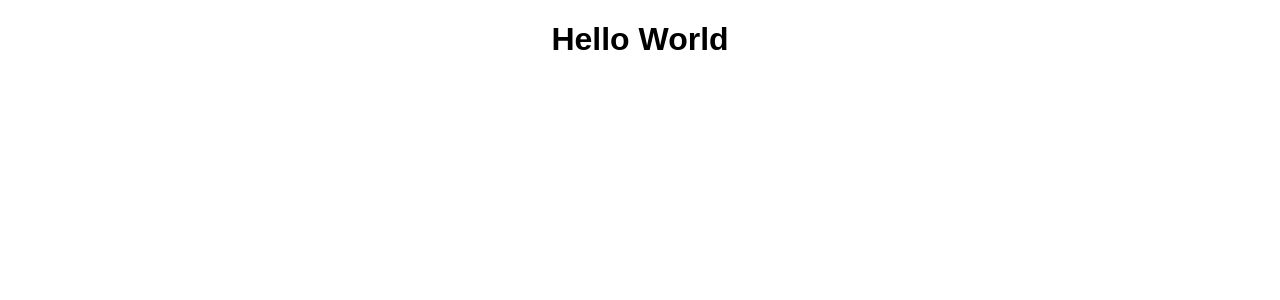
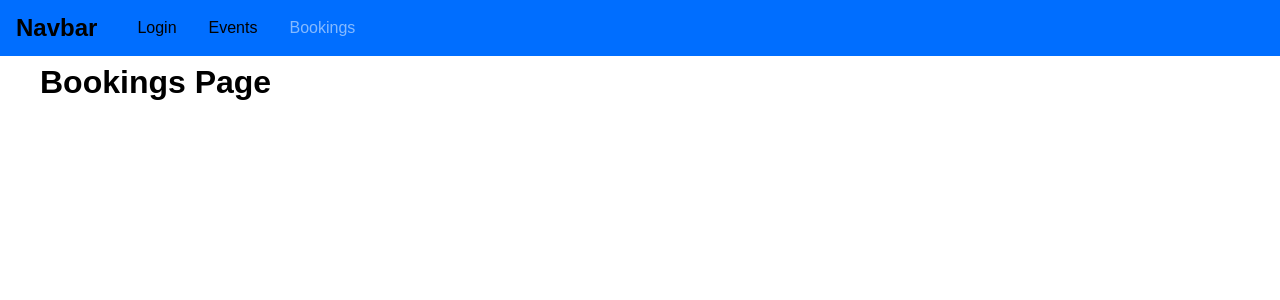
Before and after one commit to oscar-irribarra/graphql-node-react, a React (Create React App) app in the folder frontend/: page /bookings in a window 1280 px wide. Shown: the top 300 px of the page. Built offline with nearby package versions, Linux system fonts and the light colour scheme.

Commit message:
se agrega navegacion y componente navbar

```diff
--- a/frontend/package.json
+++ b/frontend/package.json
@@ -8,6 +8,7 @@
     "@testing-library/user-event": "^12.1.10",
     "react": "^17.0.2",
     "react-dom": "^17.0.2",
+    "react-router-dom": "^5.3.0",
     "react-scripts": "4.0.3",
     "web-vitals": "^1.0.1"
   },
--- a/frontend/src/App.css
+++ b/frontend/src/App.css
@@ -1,38 +1,3 @@
-.App {
-  text-align: center;
+.main-content {
+    margin: 4rem 2.5rem;
 }
-
-.App-logo {
-  height: 40vmin;
-  pointer-events: none;
-}
-
-@media (prefers-reduced-motion: no-preference) {
-  .App-logo {
-    animation: App-logo-spin infinite 20s linear;
-  }
-}
-
-.App-header {
-  background-color: #282c34;
-  min-height: 100vh;
-  display: flex;
-  flex-direction: column;
-  align-items: center;
-  justify-content: center;
-  font-size: calc(10px + 2vmin);
-  color: white;
-}
-
-.App-link {
-  color: #61dafb;
-}
-
-@keyframes App-logo-spin {
-  from {
-    transform: rotate(0deg);
-  }
-  to {
-    transform: rotate(360deg);
-  }
-}
--- a/frontend/src/App.js
+++ b/frontend/src/App.js
@@ -1,10 +1,24 @@
 import './App.css';
+
+import { BrowserRouter, Route, Redirect, Switch } from 'react-router-dom';
+import { Auth } from './pages/Auth';
+import { Events } from './pages/Events';
+import { Booking } from './pages/Booking';
+import { MainNavigation } from './components/navigation/MainNavigation';
 
 function App() {
     return (
-        <div className="App">
-            <h1>Hello World</h1>
-        </div>
+        <BrowserRouter>
+            <MainNavigation />
+            <main className="main-content">
+                <Switch>
+                    <Redirect from="/" to="/auth" exact />
+                    <Route path="/auth" component={Auth} />
+                    <Route path="/events" component={Events} />
+                    <Route path="/bookings" component={Booking} />
+                </Switch>
+            </main>
+        </BrowserRouter>
     );
 }
 
--- /dev/null
+++ b/frontend/src/components/navigation/MainNavigation.css
@@ -0,0 +1,42 @@
+.main-navigation {
+    position: fixed;
+    left: 0;
+    top: 0;
+    width: 100%;
+    height: 3.5rem;
+    background-color: rgb(0, 110, 255);
+    padding: 0 1rem;
+    display: flex;
+    align-items: center;
+}
+
+.main-navigation__logo h1 {
+    margin: 0;
+    font-size: 1.5rem;
+}
+
+.main-navigation__items {
+    margin-left: 1.5rem;
+}
+
+.main-navigation__items ul {
+    display: flex;
+    margin: 0;
+    padding: 0;
+    list-style: none;
+}
+
+.main-navigation__items li {
+    margin: 0 1rem;
+}
+
+.main-navigation__items a {
+    text-decoration: none;
+    color: #000;
+}
+
+.main-navigation__items a:hover,
+.main-navigation__items a:active,
+.main-navigation__items a.active {
+    color: rgb(133, 186, 255);
+}
--- /dev/null
+++ b/frontend/src/components/navigation/MainNavigation.js
@@ -0,0 +1,27 @@
+import React from 'react';
+import { NavLink } from 'react-router-dom';
+
+import './MainNavigation.css';
+
+export const MainNavigation = () => {
+    return (
+        <header className="main-navigation">
+            <div className="main-navigation__logo">
+                <h1>Navbar</h1>
+            </div>
+            <nav className="main-navigation__items">
+                <ul>
+                    <li>
+                        <NavLink to="/auth">Login</NavLink>
+                    </li>
+                    <li>
+                        <NavLink to="/events">Events</NavLink>
+                    </li>
+                    <li>
+                        <NavLink to="/bookings">Bookings</NavLink>
+                    </li>
+                </ul>
+            </nav>
+        </header>
+    );
+};
--- /dev/null
+++ b/frontend/src/pages/Auth.js
@@ -0,0 +1,9 @@
+import React from 'react';
+
+export const Auth = () => {
+    return (
+        <div>
+            <h1>Auth Page</h1>
+        </div>
+    );
+};
--- /dev/null
+++ b/frontend/src/pages/Booking.js
@@ -0,0 +1,9 @@
+import React from 'react';
+
+export const Booking = () => {
+    return (
+        <div>
+            <h1>Bookings Page</h1>
+        </div>
+    );
+};
--- /dev/null
+++ b/frontend/src/pages/Events.js
@@ -0,0 +1,9 @@
+import React from 'react';
+
+export const Events = () => {
+    return (
+        <div>
+            <h1>Events Page</h1>
+        </div>
+    );
+};
```
Also changed, not shown: 1 other file (tests, documents, lock files or other folders).
